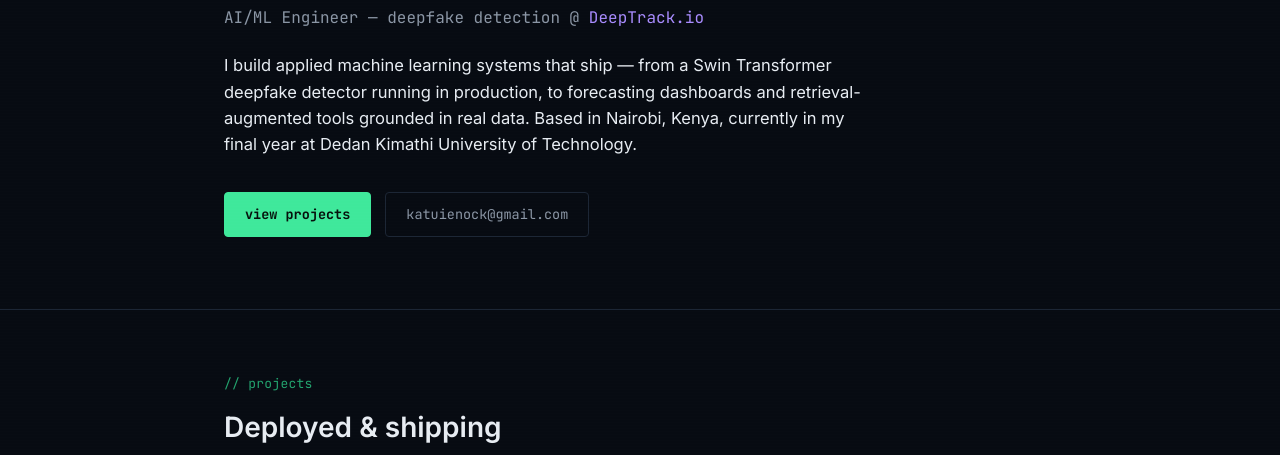
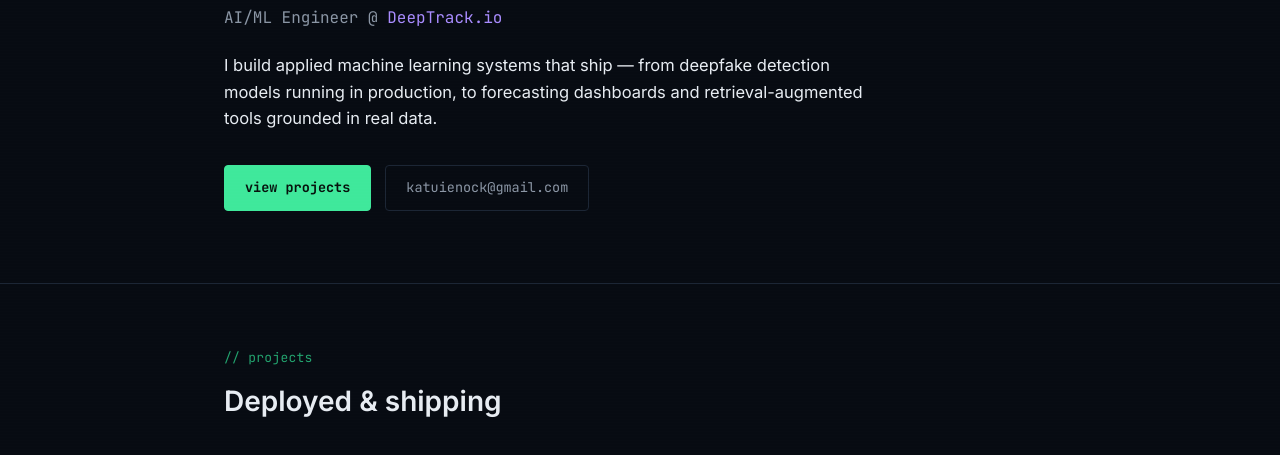
Before and after one commit to Lord-LLM/Personal-website, a plain HTML site: page index.html in a window 1280 px wide. Shown: the part 256-711 px from the top of the page. Drawn offline with Linux system fonts and the light colour scheme.

Commit message:
Revise hero section role and bio text
Updated role and bio descriptions for clarity and conciseness.

```diff
--- a/index.html
+++ b/index.html
@@ -36,8 +36,8 @@
   <section class="hero wrap">
     <p class="mono label">&gt; whoami</p>
     <h1 class="hero__name">Enock Katui<span class="cursor" aria-hidden="true">_</span></h1>
-    <p class="hero__role">AI/ML Engineer — deepfake detection <span class="dim">@</span> <a href="https://deeptrack.io" target="_blank" rel="noopener" class="link-inline">DeepTrack.io</a></p>
-    <p class="hero__bio">I build applied machine learning systems that ship — from a Swin Transformer deepfake detector running in production, to forecasting dashboards and retrieval-augmented tools grounded in real data. Based in Nairobi, Kenya, currently in my final year at Dedan Kimathi University of Technology.</p>
+    <p class="hero__role">AI/ML Engineer  <span class="dim">@</span> <a href="https://deeptrack.io" target="_blank" rel="noopener" class="link-inline">DeepTrack.io</a></p>
+    <p class="hero__bio">I build applied machine learning systems that ship — from  deepfake detection models running in production, to forecasting dashboards and retrieval-augmented tools grounded in real data.</p>
     <div class="hero__cta">
       <a href="#projects" class="btn btn--primary">view projects</a>
       <a href="mailto:katuienock@gmail.com" class="btn btn--ghost">katuienock@gmail.com</a>
```
